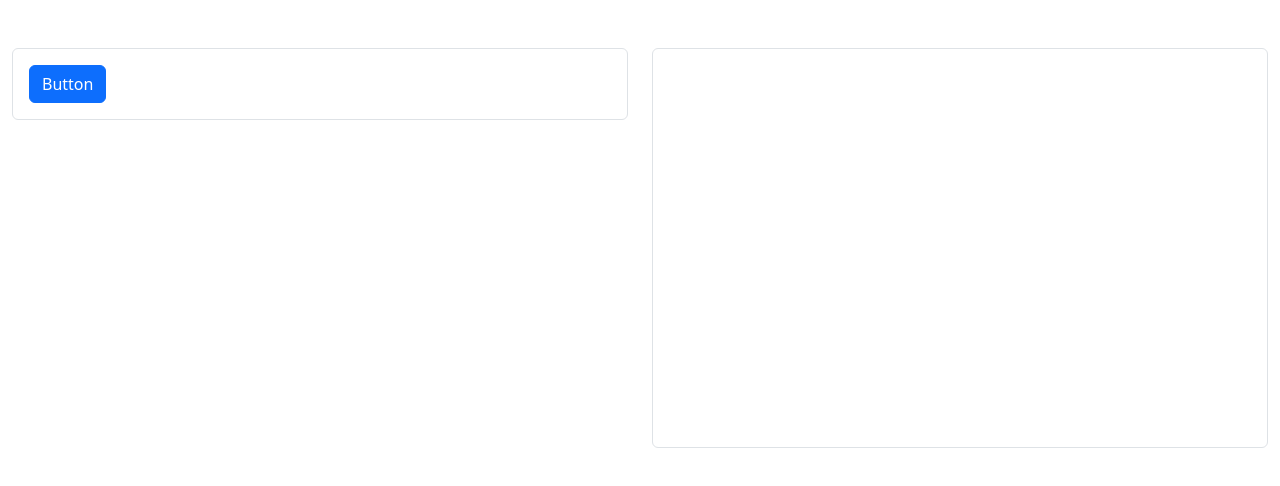
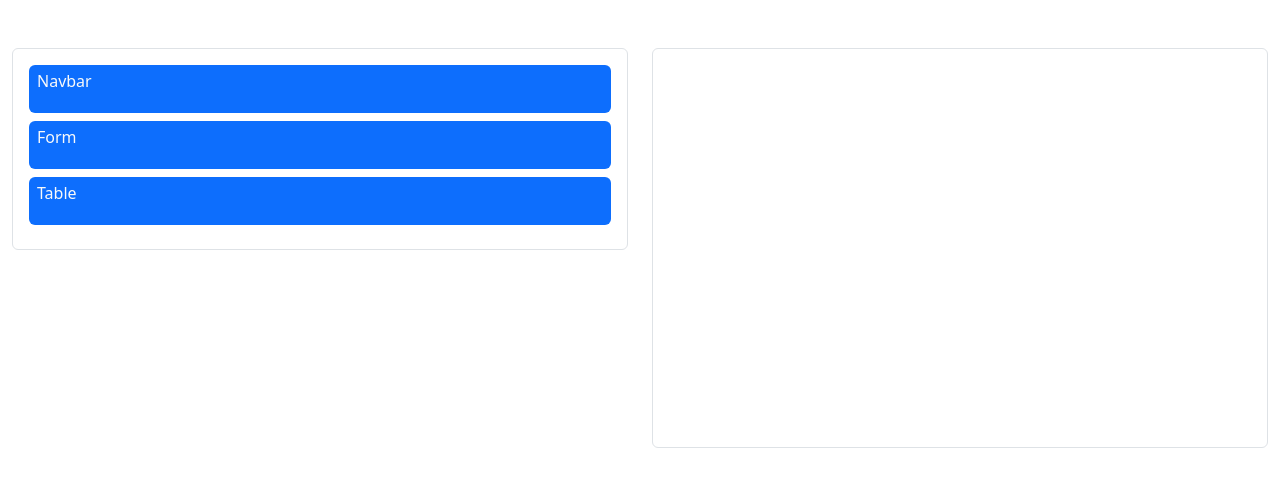
Before and after one commit to Sahasawat050143/zero-screen-template, a React (Create React App) app: page / in a window 1280 px wide. Shown: the top 486 px of the page. Built offline with nearby package versions, Linux system fonts and the light colour scheme.

Commit message:
component collapse

```diff
--- a/package.json
+++ b/package.json
@@ -8,6 +8,7 @@
     "@testing-library/user-event": "^13.5.0",
     "bootstrap": "^5.3.2",
     "react": "^18.2.0",
+    "react-bootstrap": "^2.9.1",
     "react-dom": "^18.2.0",
     "react-redux": "^8.1.3",
     "react-router-dom": "^6.18.0",
--- /dev/null
+++ b/src/components/collapse/ZCollapse.jsx
@@ -0,0 +1,21 @@
+import React from 'react'
+
+const ZCollapse = () => {
+  return (
+    <>
+        <div className='p-1 bg-primary d-flex align-items-center rounded mb-2'>
+            <p className='text-light ms-1'>Navbar</p>
+        </div>
+
+        <div className='p-1 bg-primary d-flex align-items-center rounded mb-2'>
+            <p className='text-light ms-1'>Form</p>
+        </div>
+
+        <div className='p-1 bg-primary d-flex align-items-center rounded mb-2'>
+            <p className='text-light ms-1'>Table</p>
+        </div>
+    </>
+  )
+}
+
+export default ZCollapse
--- a/src/pages/create-form-template/pages/form-create-template/FormCreateTemplate.jsx
+++ b/src/pages/create-form-template/pages/form-create-template/FormCreateTemplate.jsx
@@ -1,9 +1,12 @@
 import React from 'react'
+import {Collapse} from "react-bootstrap"
+import ZCollapse from '../../../../components/collapse/ZCollapse'
 
 export const FormCreateTemplate = () => {
   return (
     <div className='p-3 rounded border'>
-        <button className='btn btn-primary'>Button</button>
+        {/* <button className='btn btn-primary'>Button</button> */}
+        <ZCollapse />
     </div>
   )
 }
```
Also changed, not shown: src/pages/create-form-template/_redux/actions.js (added), 1 other file (tests, documents, lock files or other folders).
